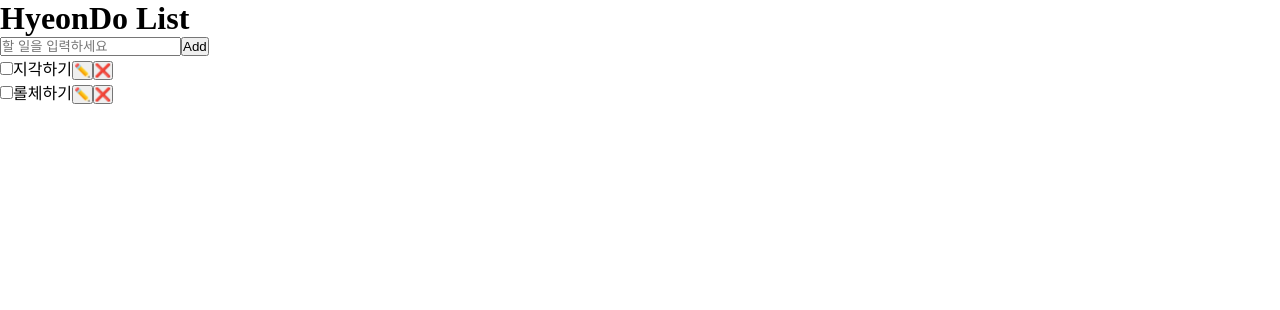
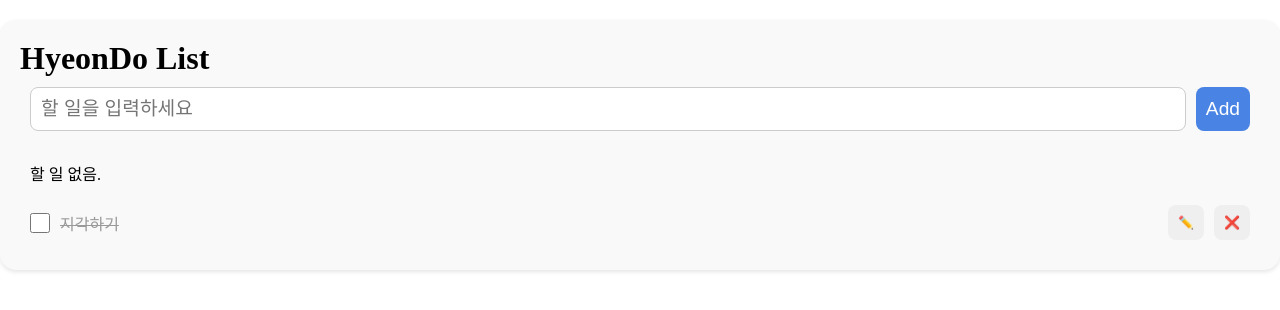
Before and after one commit to Mingarden08/Programming_3403, a React (Vite) app: page / in a window 1280 px wide. Shown: the top 310 px of the page. Built offline with nearby package versions, Linux system fonts and the light colour scheme.

Commit message:
TodoListApp HTML className, todo.css

```diff
--- a/src/TodoListApp.jsx
+++ b/src/TodoListApp.jsx
@@ -1,23 +1,22 @@
+import './todolist.css';
+
 function TodoListApp() {
     return (
-        <div>
-            <h1>HyeonDo List</h1>
-            <form action="" method="post">
-                <input type="text" placeholder="할 일을 입력하세요" />
-                <button type="submit">Add</button>
+        <div className="todo">
+            <h1 className="todo__title">HyeonDo List</h1>
+            <form className="todo__form">
+                <input type="text" placeholder="할 일을 입력하세요" className="todo__input" />
+                <button type="submit" className="todo__button todo__button--add">Add</button>
             </form>
-            <ul>
-                <li>
-                    <input type="checkbox" id="chk-1"/>
-                    <label htmlFor="chk-1">지각하기</label>
-                    <button>✏️</button>
-                    <button>❌</button>
+            <ul className="todo__list">
+                <li className="todo__item todo__item--empty">
+                    <p>할 일 없음.</p>
                 </li>
-                <li>
-                    <input type="checkbox" id="chk-2"/>
-                    <label htmlFor="chk-2">롤체하기</label>
-                    <button>✏️</button>
-                    <button>❌</button>
+                <li className="todo__item todo__item--complete">
+                    <input type="checkbox" id="chk-1" className="todo__check"/>
+                    <label htmlFor="chk-1" className="todo__label" >지각하기</label>
+                    <button className="todo__button todo__button--edit">✏️</button>
+                    <button className="todo__button todo__button--delete">❌</button>
                 </li>
             </ul>
         </div>
--- /dev/null
+++ b/src/todolist.css
@@ -0,0 +1,71 @@
+.todo {
+    /* width: 90%;
+    min-width: 400px; */
+    width: max(90, 400px);
+    background-color: #f9f9f9;
+    margin: 20px  auto;
+    padding: 20px;
+    border-radius: 16px;
+    box-shadow: 0 2px 4px rgba(0, 0, 0, 0.1);
+}
+
+.todo__title {
+    font-size: 2rem;
+}
+
+.todo__form {
+    margin-bottom: 10px;
+    padding: 10px;
+    display: flex;
+}
+
+.todo__input {
+    padding: 10px;
+    margin-right: 10px;
+    font-size: 1.2rem;
+    border: 1px solid #ccc;
+    border-radius: 8px;
+    flex: 1;
+}
+
+.todo__button {
+    padding: 10px;
+    border: none;
+    border-radius: 8px;
+    font-size: 1.2rem;
+    cursor: pointer;
+    color: #fff;
+}
+
+.todo__button--add {
+    background-color: #4984e4;
+}
+
+.todo__item {
+    display: flex;
+    align-items: center;
+    padding: 10px;
+}
+
+.todo__check {
+    width: 20px;
+    height: 20px;
+    cursor: pointer;
+    accent-color: #999; /* 체크시 색상 변경 */
+}
+
+.todo__label {
+    flex: 1;
+    margin-left: 10px;
+}
+
+.todo__button--edit,
+.todo__button--delete {
+    font-size: 0.8rem;
+    margin-left: 10px;
+}
+
+.todo__item--complete .todo__label {
+    text-decoration: line-through;
+    color: #999;
+}
```
